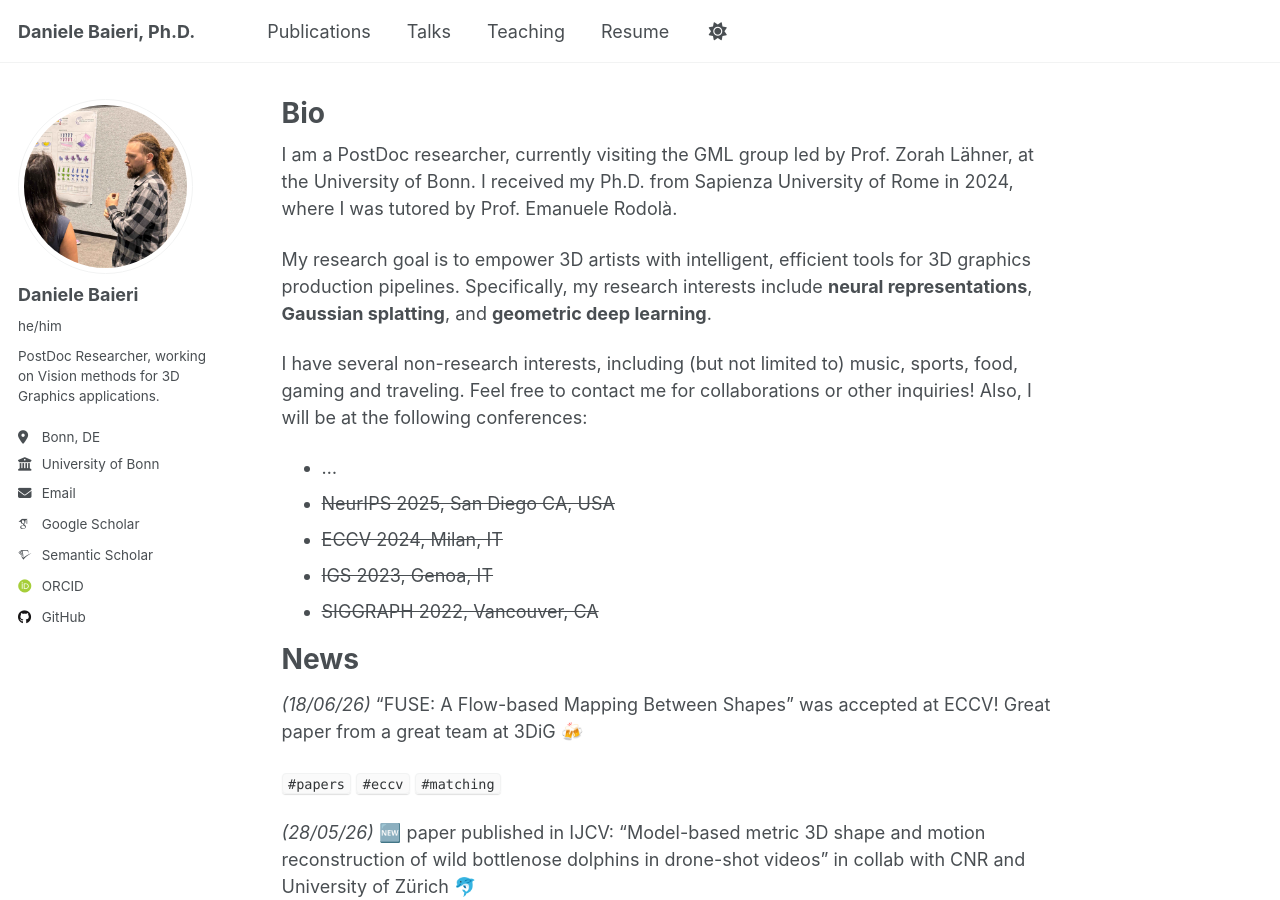
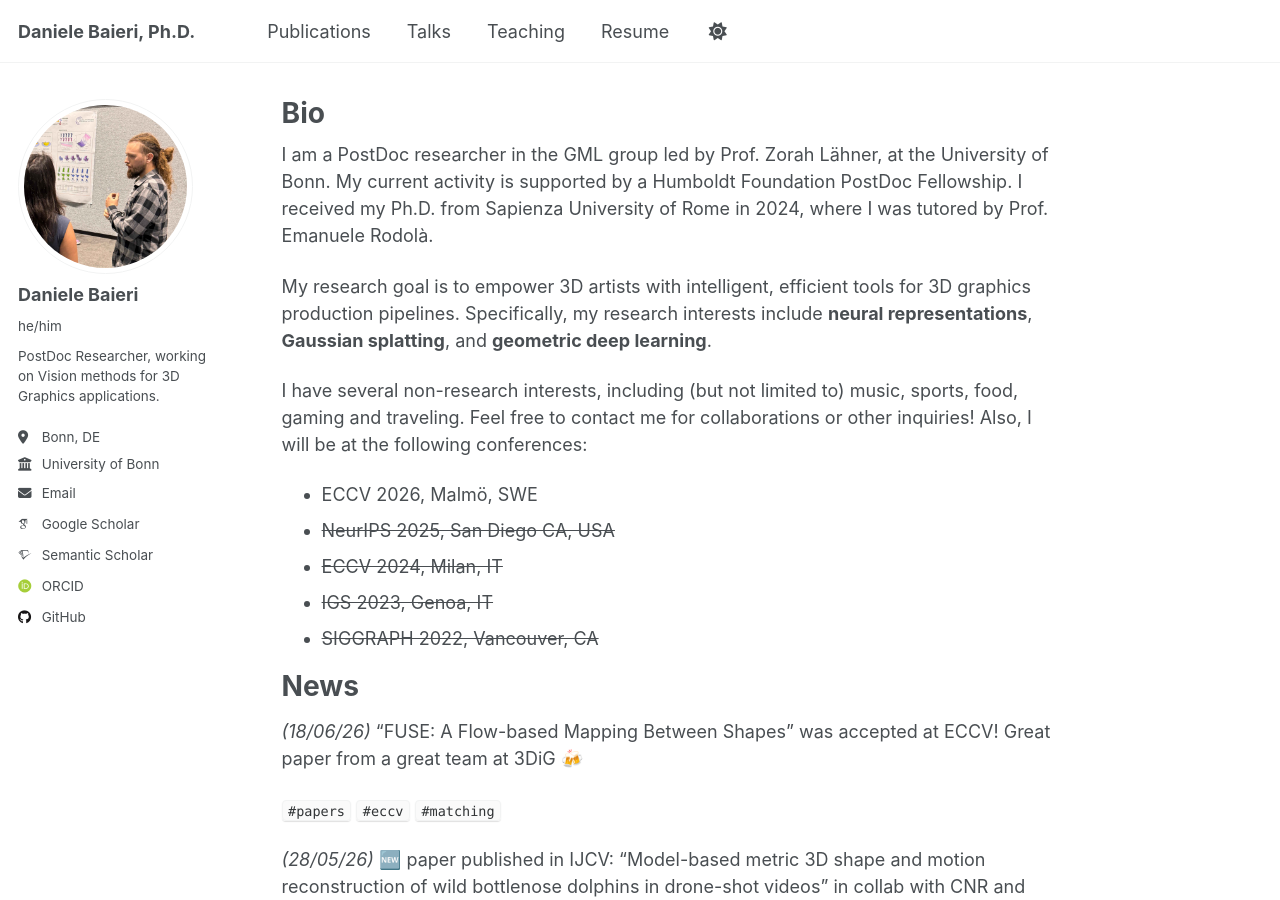
Before and after one commit to dbaieri/dbaieri.github.io, a Jekyll site: the page built from _pages/about.md, in a window 1280 px wide and 900 px high. Built offline with Jekyll 4.4.1, drawn with Linux system fonts in a browser that asks for light colours; emoji names are drawn with the system emoji font; some web fonts are replaced.

```diff
--- a/_pages/about.md
+++ b/_pages/about.md
@@ -7,7 +7,7 @@ redirect_from:
   - /about.html
 ---
 
-I am a PostDoc researcher, currently visiting the GML group led by Prof. Zorah Lähner, at the University of Bonn.
+I am a PostDoc researcher in the GML group led by Prof. Zorah Lähner, at the University of Bonn. My current activity is supported by a Humboldt Foundation PostDoc Fellowship.
 I received my Ph.D. from Sapienza University of Rome in 2024, where I was tutored by Prof. Emanuele Rodolà.
 
 My research goal is to empower 3D artists with intelligent, efficient tools for 3D graphics production pipelines.
@@ -16,7 +16,7 @@ Specifically, my research interests include **neural representations**, **Gaussi
 I have several non-research interests, including (but not limited to) music, sports, food, gaming and traveling.
 Feel free to contact me for collaborations or other inquiries! Also, I will be at the following conferences:
 
-* ...
+* ECCV 2026, Malmö, SWE
 * ~~NeurIPS 2025, San Diego CA, USA~~
 * ~~ECCV 2024, Milan, IT~~
 * ~~IGS 2023, Genoa, IT~~
```
Also changed, not shown: _publications/fuse.md (added, +16 -0 lines).
